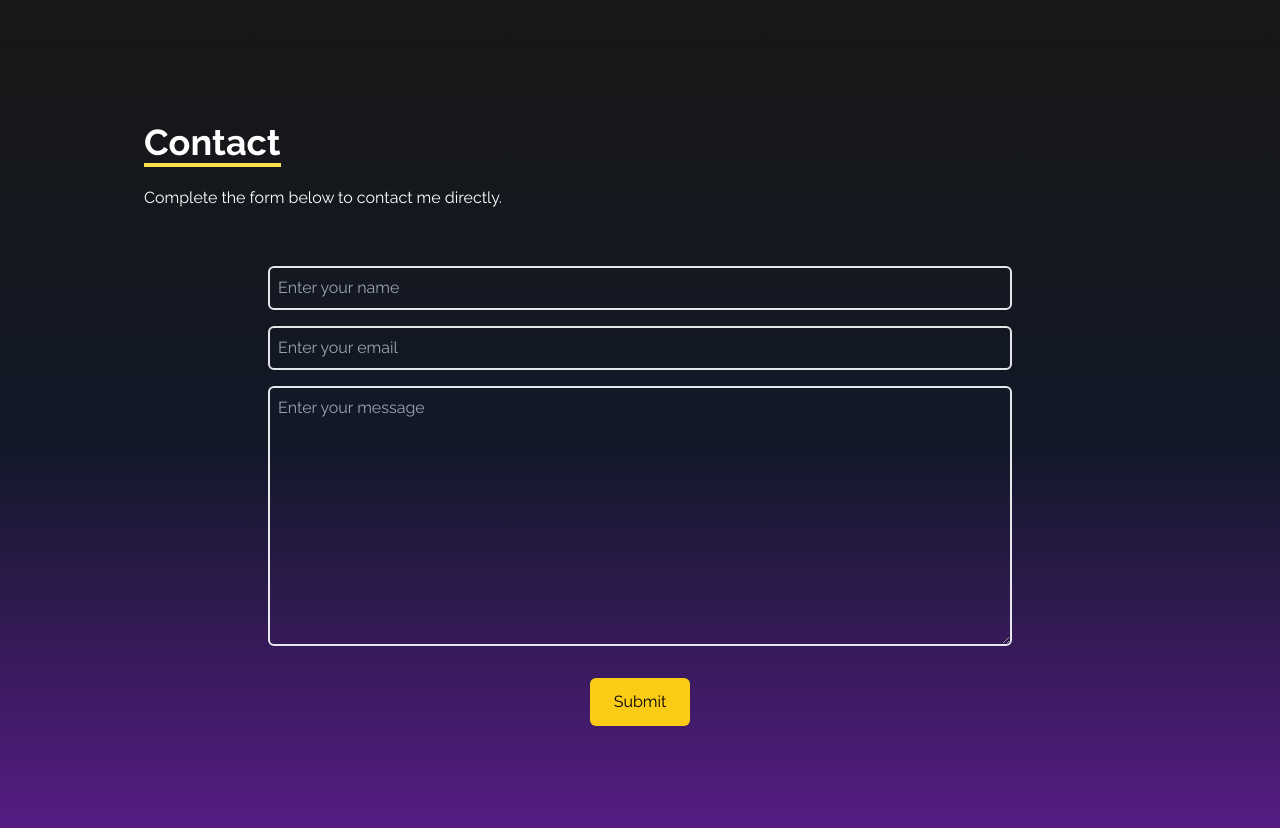
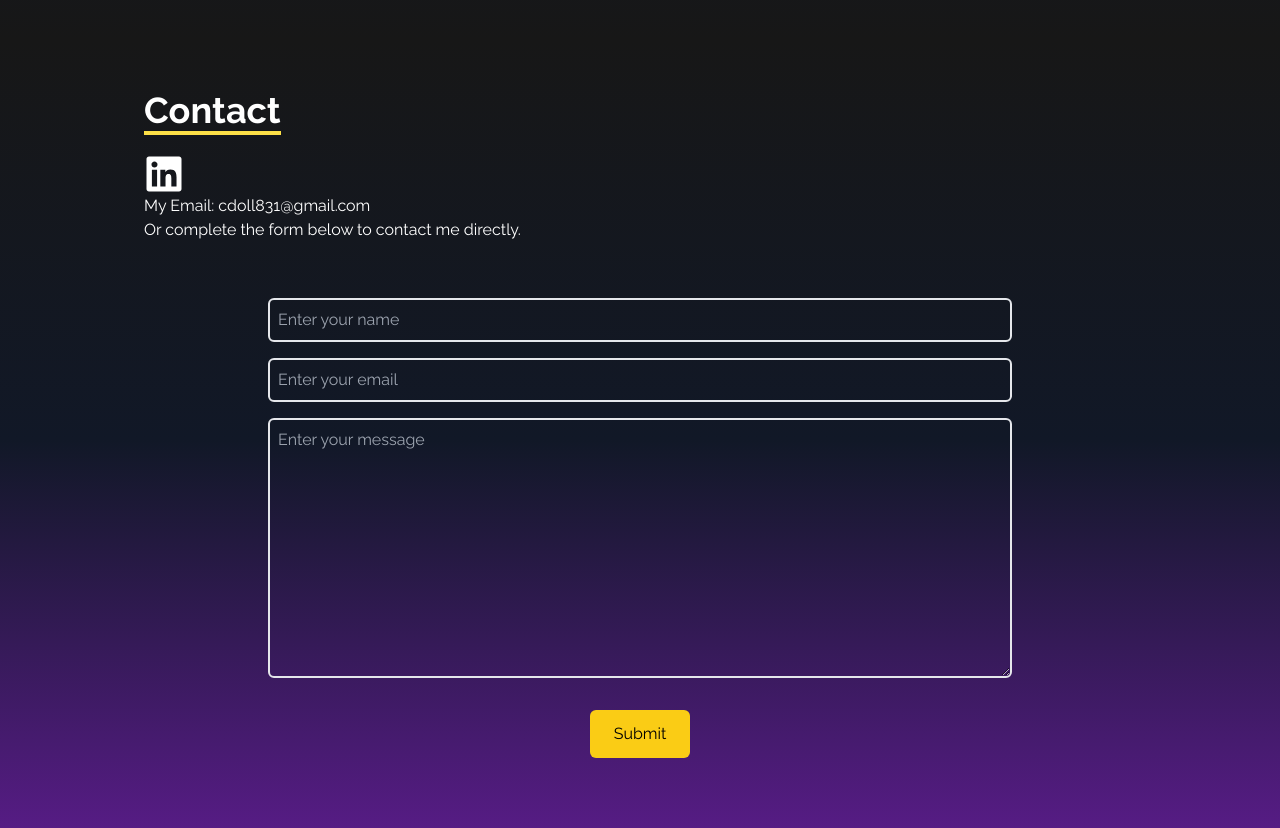
Before and after one commit to cdoll40/portfolio, a React (Create React App) app: page / in a window 1280 px wide. Shown: the part 3160-3988 px from the top of the page. Built offline with nearby package versions, Linux system fonts and the light colour scheme.

Commit message:
Updated contact section

```diff
--- a/src/components/Contact.jsx
+++ b/src/components/Contact.jsx
@@ -1,4 +1,5 @@
 import React from 'react'
+import {FaLinkedin} from 'react-icons/fa'
 
 const Contact = () => {
   return (
@@ -8,7 +9,12 @@ const Contact = () => {
                 <p className='text-4xl font-bold inline border-b-4 border-yellow-300'>
                     Contact
                 </p>
-                <p className='py-6'>Complete the form below to contact me directly.</p>
+                <p className='py-6'>
+                    <a href='https://www.linkedin.com/in/cody-doll-964213255/'><FaLinkedin size={40} /></a>
+                    My Email: cdoll831@gmail.com <br />
+
+                    Or complete the form below to contact me directly.
+                </p>
             </div>
 
             <div className='flex justify-center items-center'>
```
